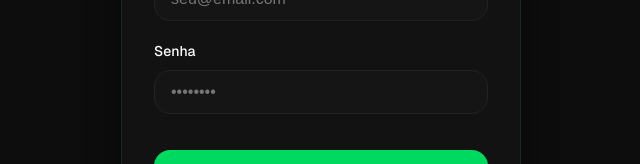
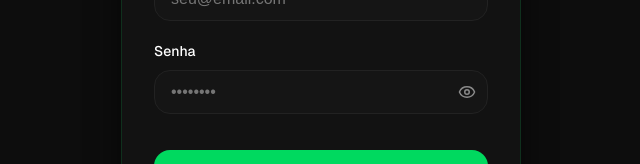
Before and after one commit to matheusvsr8/app-presenca, a Next.js app: page /login in a window 1280 px wide. Shown: the part 349-513 px from the top of the page, without its empty margins (319-959 px from the left). Built offline with nearby package versions, Linux system fonts and the light colour scheme.

Commit message:
feat: adiciona botao de ver e esconder senha

```diff
--- a/src/app/login/page.tsx
+++ b/src/app/login/page.tsx
@@ -1,15 +1,17 @@
 'use client';
 
-import { useTransition } from 'react';
+import { useTransition, useState } from 'react';
 import Link from 'next/link';
 import { useRouter } from 'next/navigation';
 import { loginAction } from './actions';
 import { toast } from 'sonner';
+import { Eye, EyeOff } from 'lucide-react';
 import styles from './login.module.css';
 
 export default function LoginPage() {
   const router = useRouter();
   const [isPending, startTransition] = useTransition();
+  const [showPassword, setShowPassword] = useState(false);
 
   async function handleSubmit(formData: FormData) {
     startTransition(async () => {
@@ -52,15 +54,38 @@
 
           <div className={styles.inputGroup}>
             <label className={styles.label} htmlFor="password">Senha</label>
+            <div style={{ position: 'relative' }}>
               <input
                 className={styles.input}
                 id="password"
-              type="password"
+                type={showPassword ? "text" : "password"}
                 name="password"
                 placeholder="••••••••"
                 required
                 minLength={6}
+                style={{ width: '100%', paddingRight: '2.5rem' }}
               />
+              <button
+                type="button"
+                onClick={() => setShowPassword(!showPassword)}
+                style={{
+                  position: 'absolute',
+                  right: '0.75rem',
+                  top: '50%',
+                  transform: 'translateY(-50%)',
+                  background: 'transparent',
+                  border: 'none',
+                  color: 'rgba(255,255,255,0.5)',
+                  cursor: 'pointer',
+                  display: 'flex',
+                  alignItems: 'center',
+                  justifyContent: 'center',
+                  padding: 0
+                }}
+              >
+                {showPassword ? <EyeOff size={18} /> : <Eye size={18} />}
+              </button>
+            </div>
           </div>
 
           <button className={styles.button} disabled={isPending} type="submit">
```
Also changed, not shown: src/app/register/RegisterForm.tsx (+27 -2 lines). Lines whose indentation alone changed are shown as unchanged.
